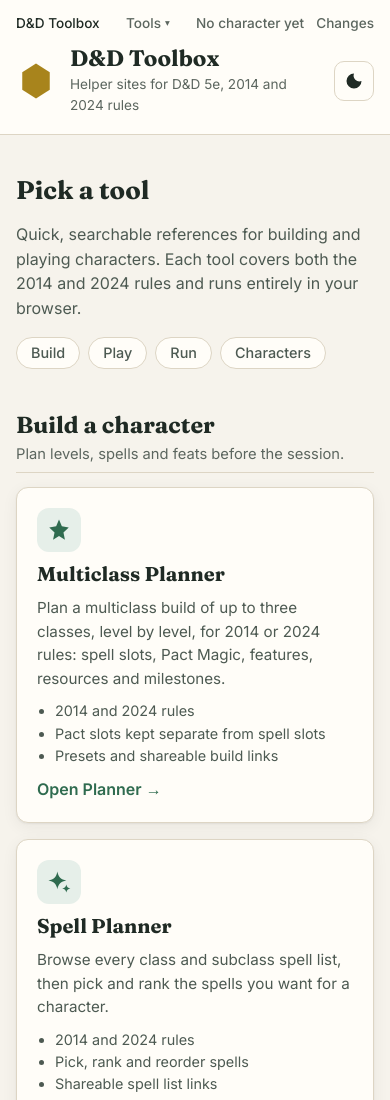
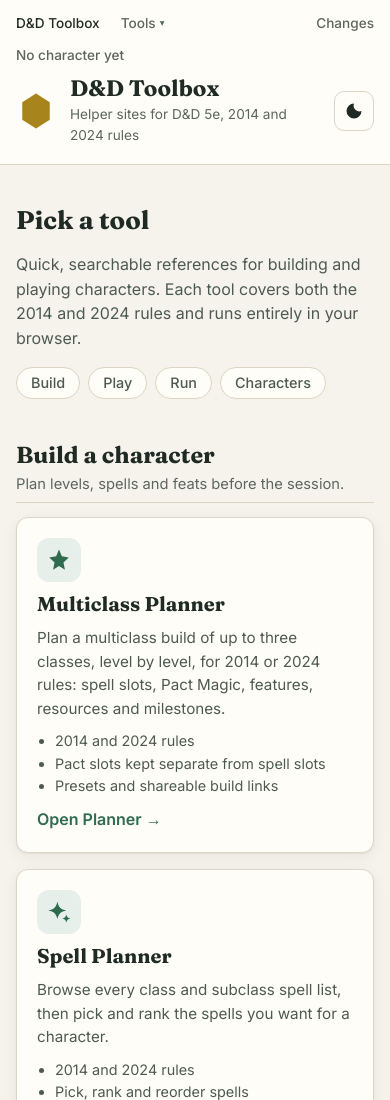
Before and after one commit to WernerCD/dnd, a plain HTML site: page site/index.html in a window 390 px wide. Shown: the top 1100 px of the page. Drawn offline with Linux system fonts and the light colour scheme.

Commit message:
Shared CSS v1.9.1: phone top bar wraps cleanly, Tools menu clamped inside the screen
Co-Authored-By: Claude Opus 5.5 <noreply@anthropic.com>

```diff
--- a/shared/dnd-shared.css
+++ b/shared/dnd-shared.css
@@ -1,4 +1,4 @@
-/* === dnd-shared v1.9 (canonical copy: WernerCD/dnd shared/dnd-shared.css) === */
+/* === dnd-shared v1.9.1 (canonical copy: WernerCD/dnd shared/dnd-shared.css) === */
 /* Paste this block unchanged at the END of each site's styles.css. Do not edit it per site;
    change it in the hub repo and re-copy it to every site. It relies on the shared tokens
    (--bg, --surface, --surface-2, --ink, --ink-2, --muted, --line, --accent, --gold, --radius). */
@@ -109,8 +109,12 @@
 .tm-list a[aria-current="page"] { color: var(--ink); font-weight: 600; }
 .tm-all { display: none; }
 @media (max-width: 720px) {
+  .hub-bar.has-menu { position: relative; flex-wrap: wrap; row-gap: 6px; }
+  .hub-bar.has-menu .tool-menu { position: static; flex: 0 0 auto; order: 1; }
+  .hub-bar.has-menu .hub-nav { order: 2; margin-left: auto; }
+  .hub-bar.has-menu .char-pick { order: 3; flex: 1 1 100%; white-space: nowrap; }
   .tm-all { display: inline-flex; }
-  .tm-groups { display: none; position: absolute; top: calc(100% + 4px); left: 50%; transform: translateX(-50%); z-index: 900; width: min(300px, calc(100vw - 32px)); flex-direction: column; gap: 6px; background: var(--surface); border: 1px solid var(--line); border-radius: 10px; box-shadow: 0 8px 24px rgba(0, 0, 0, .16); padding: 8px; }
+  .tm-groups { display: none; position: absolute; top: 36px; left: 16px; right: 16px; z-index: 900; width: auto; max-width: 340px; flex-direction: column; gap: 6px; background: var(--surface); border: 1px solid var(--line); border-radius: 10px; box-shadow: 0 8px 24px rgba(0, 0, 0, .16); padding: 8px; }
   .tool-menu.open .tm-groups { display: flex; }
   .tm-btn { pointer-events: none; color: var(--muted); font-size: .75rem; letter-spacing: .05em; text-transform: uppercase; padding: 2px 10px; }
   .tm-btn span { display: none; }
@@ -127,4 +131,4 @@
   .ui-anim [data-reveal] > * { opacity: 1 !important; }
   .plot-fig { break-inside: avoid; }
 }
-/* === end dnd-shared v1.9 === */
+/* === end dnd-shared v1.9.1 === */
--- a/site/styles.css
+++ b/site/styles.css
@@ -120,7 +120,7 @@ button.link.danger { color: var(--warn); }
 .small { font-size: .85rem; }
 @media print { .new-char, .char-io, .char-tools, .char-acts, .jump, .tool.soon { display: none !important; } }
 
-/* === dnd-shared v1.9 (canonical copy: WernerCD/dnd shared/dnd-shared.css) === */
+/* === dnd-shared v1.9.1 (canonical copy: WernerCD/dnd shared/dnd-shared.css) === */
 /* Paste this block unchanged at the END of each site's styles.css. Do not edit it per site;
    change it in the hub repo and re-copy it to every site. It relies on the shared tokens
    (--bg, --surface, --surface-2, --ink, --ink-2, --muted, --line, --accent, --gold, --radius). */
@@ -231,8 +231,12 @@ button.link.danger { color: var(--warn); }
 .tm-list a[aria-current="page"] { color: var(--ink); font-weight: 600; }
 .tm-all { display: none; }
 @media (max-width: 720px) {
+  .hub-bar.has-menu { position: relative; flex-wrap: wrap; row-gap: 6px; }
+  .hub-bar.has-menu .tool-menu { position: static; flex: 0 0 auto; order: 1; }
+  .hub-bar.has-menu .hub-nav { order: 2; margin-left: auto; }
+  .hub-bar.has-menu .char-pick { order: 3; flex: 1 1 100%; white-space: nowrap; }
   .tm-all { display: inline-flex; }
-  .tm-groups { display: none; position: absolute; top: calc(100% + 4px); left: 50%; transform: translateX(-50%); z-index: 900; width: min(300px, calc(100vw - 32px)); flex-direction: column; gap: 6px; background: var(--surface); border: 1px solid var(--line); border-radius: 10px; box-shadow: 0 8px 24px rgba(0, 0, 0, .16); padding: 8px; }
+  .tm-groups { display: none; position: absolute; top: 36px; left: 16px; right: 16px; z-index: 900; width: auto; max-width: 340px; flex-direction: column; gap: 6px; background: var(--surface); border: 1px solid var(--line); border-radius: 10px; box-shadow: 0 8px 24px rgba(0, 0, 0, .16); padding: 8px; }
   .tool-menu.open .tm-groups { display: flex; }
   .tm-btn { pointer-events: none; color: var(--muted); font-size: .75rem; letter-spacing: .05em; text-transform: uppercase; padding: 2px 10px; }
   .tm-btn span { display: none; }
@@ -249,4 +253,4 @@ button.link.danger { color: var(--warn); }
   .ui-anim [data-reveal] > * { opacity: 1 !important; }
   .plot-fig { break-inside: avoid; }
 }
-/* === end dnd-shared v1.9 === */
+/* === end dnd-shared v1.9.1 === */
```
Also changed, not shown: 1 other file.
